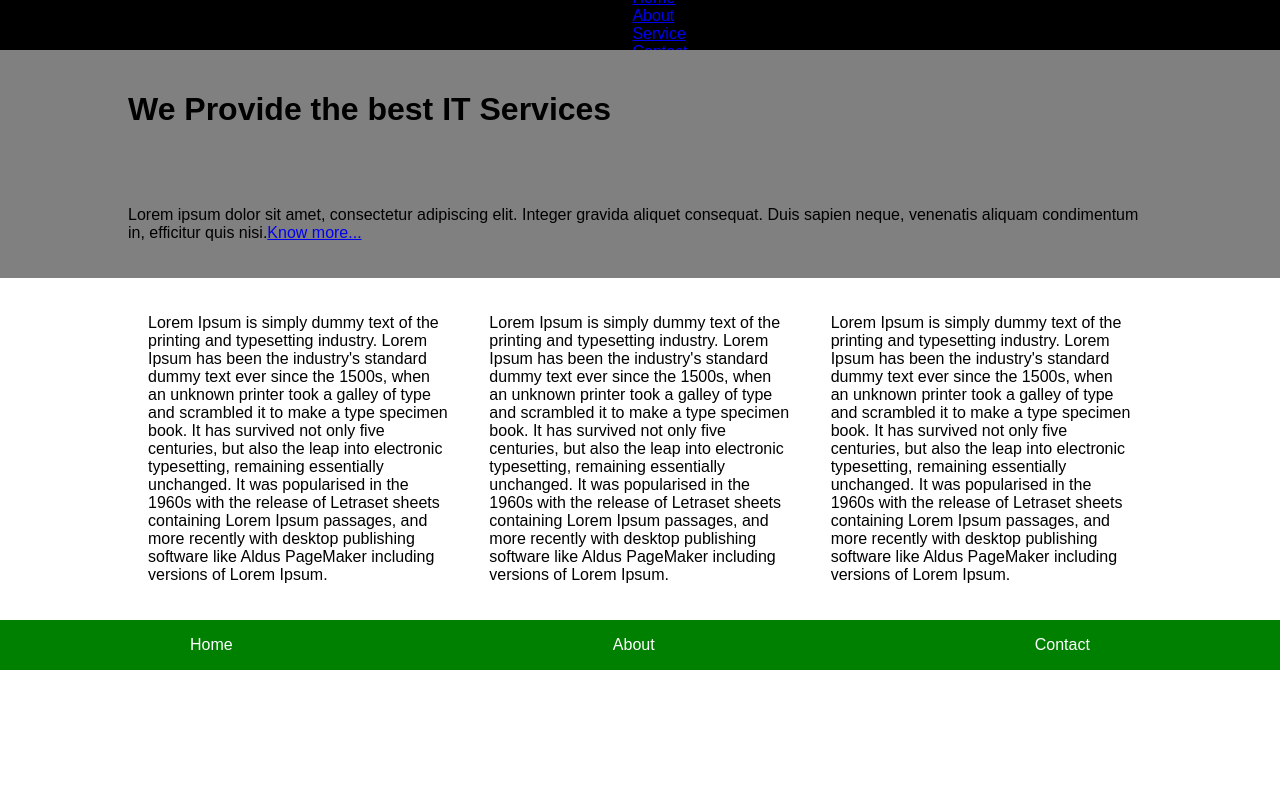
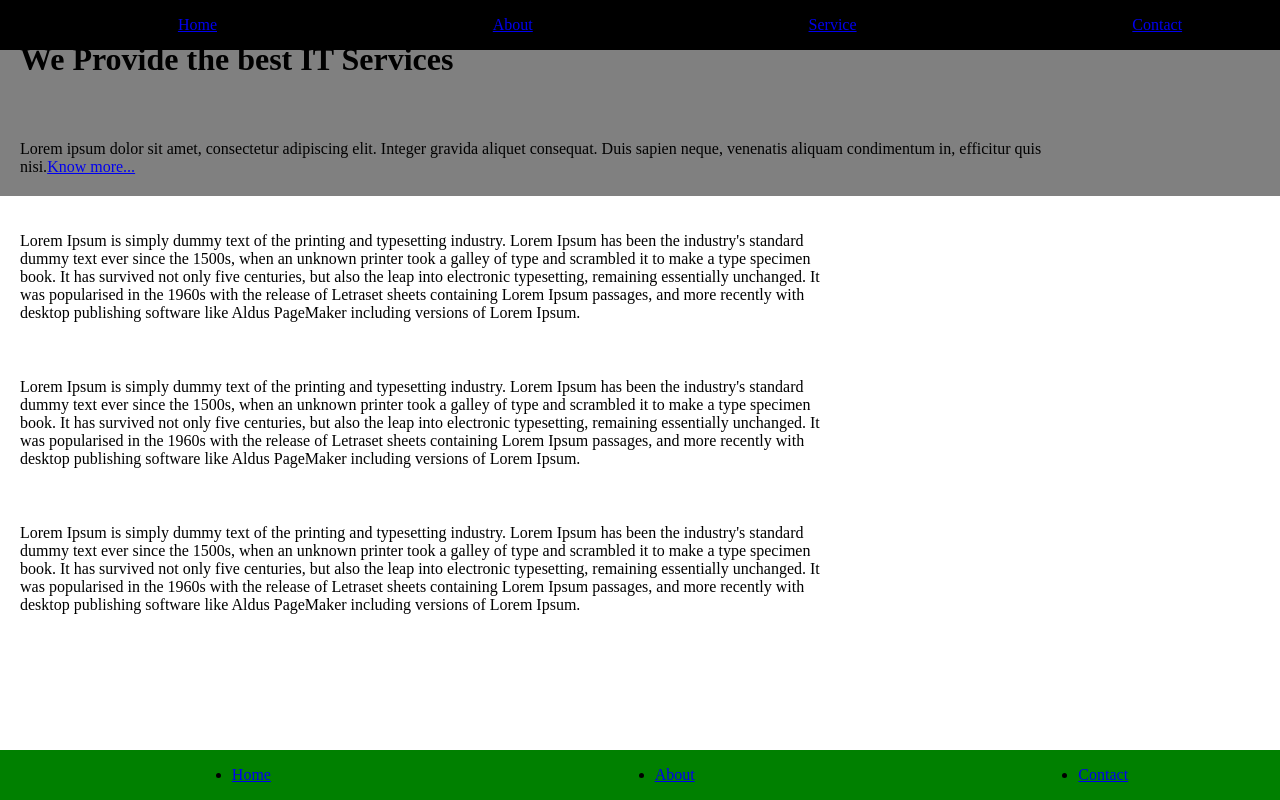
Before and after one commit to jsczzzx/Antra_Homework_FirstTwoWeeks, a plain HTML site: page HW2_0327/hw2.html in a window 1280 px wide. Drawn offline with Linux system fonts and the light colour scheme.

Commit message:
HW2_0327_Ver_1.01

```diff
--- a/HW2_0327/hw2.html
+++ b/HW2_0327/hw2.html
@@ -7,15 +7,12 @@
     <title>HW 2</title>
 </head>
 <body>
-    <div  class="flex-container">
-        <div class="menu">
-            <ul>
+    <ul class="menu banner">
         <li><a href="#">Home</a></li>
         <li><a href="#">About</a></li>
         <li><a href="#">Service</a></li>
         <li><a href="#">Contact</a></li>
     </ul>
-        </div>
 
 
 
@@ -25,22 +22,15 @@
         <p>Lorem ipsum dolor sit amet, consectetur adipiscing elit. Integer gravida aliquet consequat. Duis sapien neque, venenatis aliquam condimentum in, efficitur quis nisi.<a href="#">Know more...</a></p>
     </div>
     <div id="section-2">
-            <p>
-                Lorem Ipsum is simply dummy text of the printing and typesetting industry. Lorem Ipsum has been the industry's standard dummy text ever since the 1500s, when an unknown printer took a galley of type and scrambled it to make a type specimen book. It has survived not only five centuries, but also the leap into electronic typesetting, remaining essentially unchanged. It was popularised in the 1960s with the release of Letraset sheets containing Lorem Ipsum passages, and more recently with desktop publishing software like Aldus PageMaker including versions of Lorem Ipsum.
-            </p>
-            <p>
-                Lorem Ipsum is simply dummy text of the printing and typesetting industry. Lorem Ipsum has been the industry's standard dummy text ever since the 1500s, when an unknown printer took a galley of type and scrambled it to make a type specimen book. It has survived not only five centuries, but also the leap into electronic typesetting, remaining essentially unchanged. It was popularised in the 1960s with the release of Letraset sheets containing Lorem Ipsum passages, and more recently with desktop publishing software like Aldus PageMaker including versions of Lorem Ipsum.
-            </p>
-            <p>
-                Lorem Ipsum is simply dummy text of the printing and typesetting industry. Lorem Ipsum has been the industry's standard dummy text ever since the 1500s, when an unknown printer took a galley of type and scrambled it to make a type specimen book. It has survived not only five centuries, but also the leap into electronic typesetting, remaining essentially unchanged. It was popularised in the 1960s with the release of Letraset sheets containing Lorem Ipsum passages, and more recently with desktop publishing software like Aldus PageMaker including versions of Lorem Ipsum.
-            </p>
+        <p>Lorem Ipsum is simply dummy text of the printing and typesetting industry. Lorem Ipsum has been the industry's standard dummy text ever since the 1500s, when an unknown printer took a galley of type and scrambled it to make a type specimen book. It has survived not only five centuries, but also the leap into electronic typesetting, remaining essentially unchanged. It was popularised in the 1960s with the release of Letraset sheets containing Lorem Ipsum passages, and more recently with desktop publishing software like Aldus PageMaker including versions of Lorem Ipsum.</p>
+        <p>Lorem Ipsum is simply dummy text of the printing and typesetting industry. Lorem Ipsum has been the industry's standard dummy text ever since the 1500s, when an unknown printer took a galley of type and scrambled it to make a type specimen book. It has survived not only five centuries, but also the leap into electronic typesetting, remaining essentially unchanged. It was popularised in the 1960s with the release of Letraset sheets containing Lorem Ipsum passages, and more recently with desktop publishing software like Aldus PageMaker including versions of Lorem Ipsum.</p>
+        <p>Lorem Ipsum is simply dummy text of the printing and typesetting industry. Lorem Ipsum has been the industry's standard dummy text ever since the 1500s, when an unknown printer took a galley of type and scrambled it to make a type specimen book. It has survived not only five centuries, but also the leap into electronic typesetting, remaining essentially unchanged. It was popularised in the 1960s with the release of Letraset sheets containing Lorem Ipsum passages, and more recently with desktop publishing software like Aldus PageMaker including versions of Lorem Ipsum.</p>
     </div>
-        <div class="footer">
-            <a href="#">Home</a>
-            <a href="#">About</a>
-            <a href="#">Contact</a>
-        </div>
-    </div>
+    <ul class="footer banner">
+        <li><a href="#">Home</a></li>
+        <li><a href="#">About</a></li>
+        <li><a href="#">Contact</a></li>
+    </ul>
 
 </body>
 </html>
--- a/HW2_0327/styles.css
+++ b/HW2_0327/styles.css
@@ -3,19 +3,8 @@ html, body {
     padding: 0;
 }
 
-.flex-container {
-    display: flex;
-    flex-direction: column;
-    margin: auto;
-    align-items: center;
-    font-family: Arial, sans-serif;
-}
-.flex-container > div {
-    display: flex;
-    width: 100%;
-    justify-content: space-around;
-    align-items: center;
-}
+
+
 p, h1 {
     width: 80%;
     padding: 20px;
@@ -27,14 +16,27 @@ p, h1 {
 #section-2 {
     width: 80%
 }
+.banner {
+    margin: 0;
+    width: 100%;
+    height: 50px;
+    display: flex;
+    justify-content: space-around;
+    align-items: center;
+}
 .menu {
-    height: 50px;
+    position: fixed;
+    left: 0;
+    top: 0;
     background-color: black;
 }
 .footer {
-    height: 50px;
+    position: fixed;
+    left: 0;
+    bottom: 0;
     background-color: green;
 }
+
 .topnav > a {
     text-decoration: none;
     color: white;
```
Lines whose indentation alone changed are shown as unchanged.
